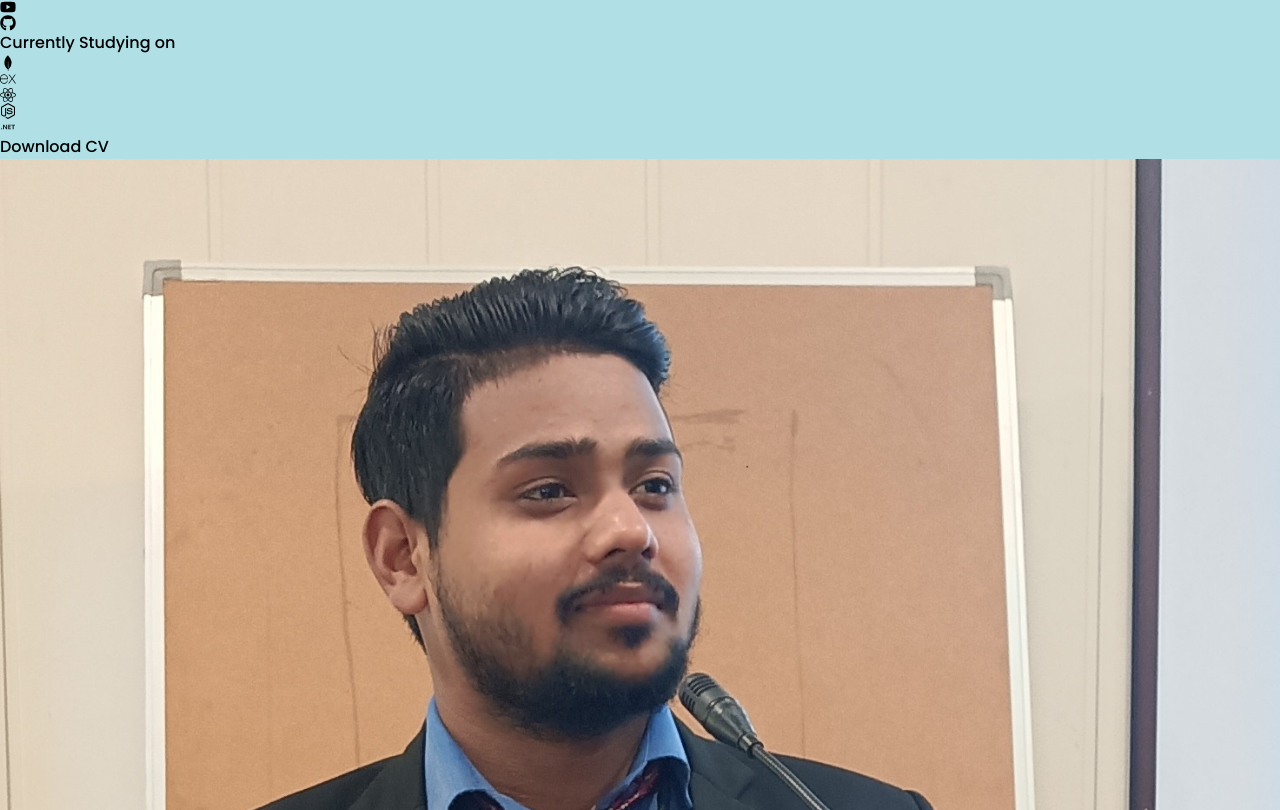
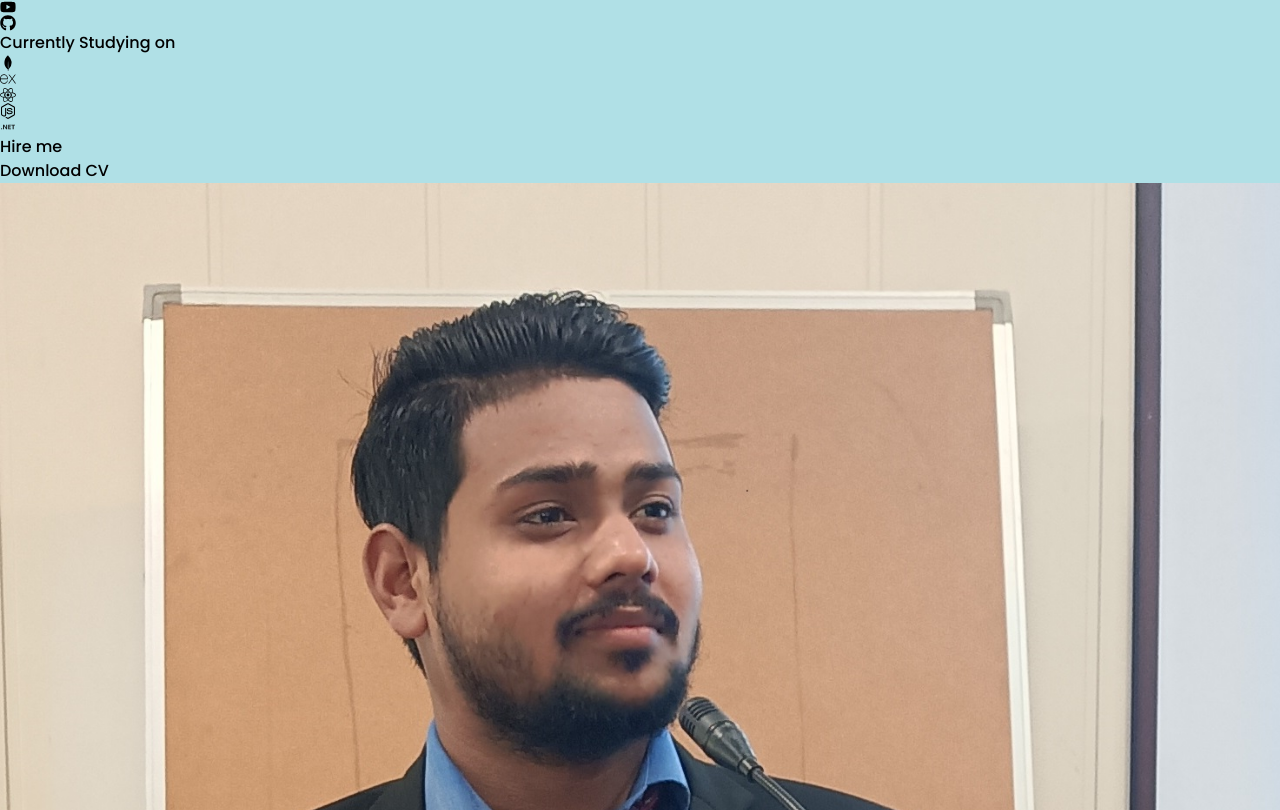
Before and after one commit to Aman5685/Portfolio_Page, a React (Vite) app: page / in a window 1280 px wide. Shown: the part 2150-2960 px from the top of the page. Built offline with nearby package versions, Linux system fonts and the light colour scheme.

Commit message:
add new hire section

```diff
--- a/src/Components/Home.jsx
+++ b/src/Components/Home.jsx
@@ -72,9 +72,13 @@ function Home() {
           </div>
         </div>
         </div>
-        <div className="">
+        <div>
+        <a href="mailto:amanyadav5685@gmail">
+        <button className="mt-8 bg-green-500 hover:bg-blue-500 text-white font-bold px-4 py-2 rounded-full">Hire me</button></a>
+        </div>
+        <div>
           <a href="https://docs.google.com/document/d/1RRXg7VbfuwQhQCVvb2-pAJUxVm9B5faT/edit?usp=sharing&ouid=112557359194929296543&rtpof=true&sd=true" target="_blank">
-          <button className="mt-8 bg-green-500 hover:bg-blue-500 text-white fony-bold px-4 py-2 rounded-full">Download CV</button></a>
+          <button className="bg-green-500 hover:bg-blue-500 text-white fony-bold px-4 py-2 rounded-full">Download CV</button></a>
         </div>
         </div>
         {/*Home right*/}
--- a/src/Components/Navbar.jsx
+++ b/src/Components/Navbar.jsx
@@ -28,10 +28,11 @@ function Navbar() {
             id:5,
             text:"Contacts"
         },
+
     ]
   return (
     <>
-      <div className="max-w-screen-2xl container mx-auto px-4 md:px-20 h-16 shadow-md bg-red-900 fixed top-0 left-0 right-0 z-50">
+      <div className="max-w-screen-2xl container mx-auto px-4 md:px-20 h-16 shadow-md bg-red-800 text-white fixed top-0 left-0 right-0 z-50">
         <div className=" flex justify-between items-center   h-16">
                {/*Right part of navbar*/}
             <div className="flex space-x-2">
@@ -45,7 +46,7 @@ function Navbar() {
                 <ul className="hidden md:flex space-x-8">
                     {
                        navItems.map(({id,text})=>(
-                        <li className="hover:scale-105 hover:bg-slate-500 duration-200 cursor-pointer"
+                        <li className="hover:scale-105 duration-200 cursor-pointer"
                          key={id}>
                             {/*Link navbar to another components*/}
                             <Link to={text}
--- a/src/Components/Skills.jsx
+++ b/src/Components/Skills.jsx
@@ -37,7 +37,7 @@ function Skills() {
       <div name="Skills" className="max-w-screen-2xl container mx-auto px-4 md:px-20 my-16">
         <div>
         <h1 className="text-3xl font-bold mb-5">Skills</h1>
-        <span className="underline text-xl font-semibold">Currently Working</span>
+        <span className="underline text-xl font-semibold"></span>
          <div className="grid grid-cols-2 md:grid-cols-5 gap-5 my-3">
             {
                 cardItem.map(({id,logo,name})=>(
```
